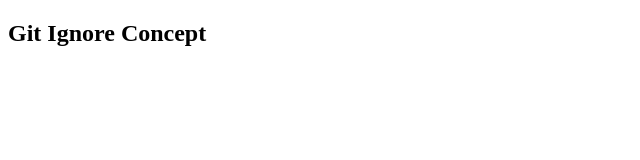
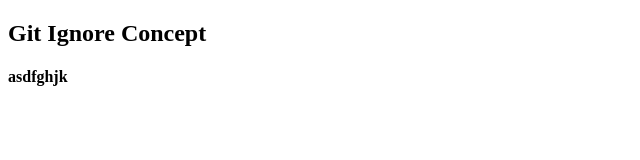
Before and after one commit to dnyaneshwariiii/Git-Ignore-Concept, a plain HTML site: page index.html in a window 1280 px wide. Shown: the full height of the page, 0-640 px from the left. Drawn offline with Linux system fonts and the light colour scheme.

Commit message:
git ignore file done

```diff
--- a/index.html
+++ b/index.html
@@ -7,5 +7,6 @@
 </head>
 <body>
     <h2> Git Ignore Concept</h2>
+    <h4>asdfghjk</h4>
 </body>
 </html>
```
Also changed, not shown: 1 other file.
